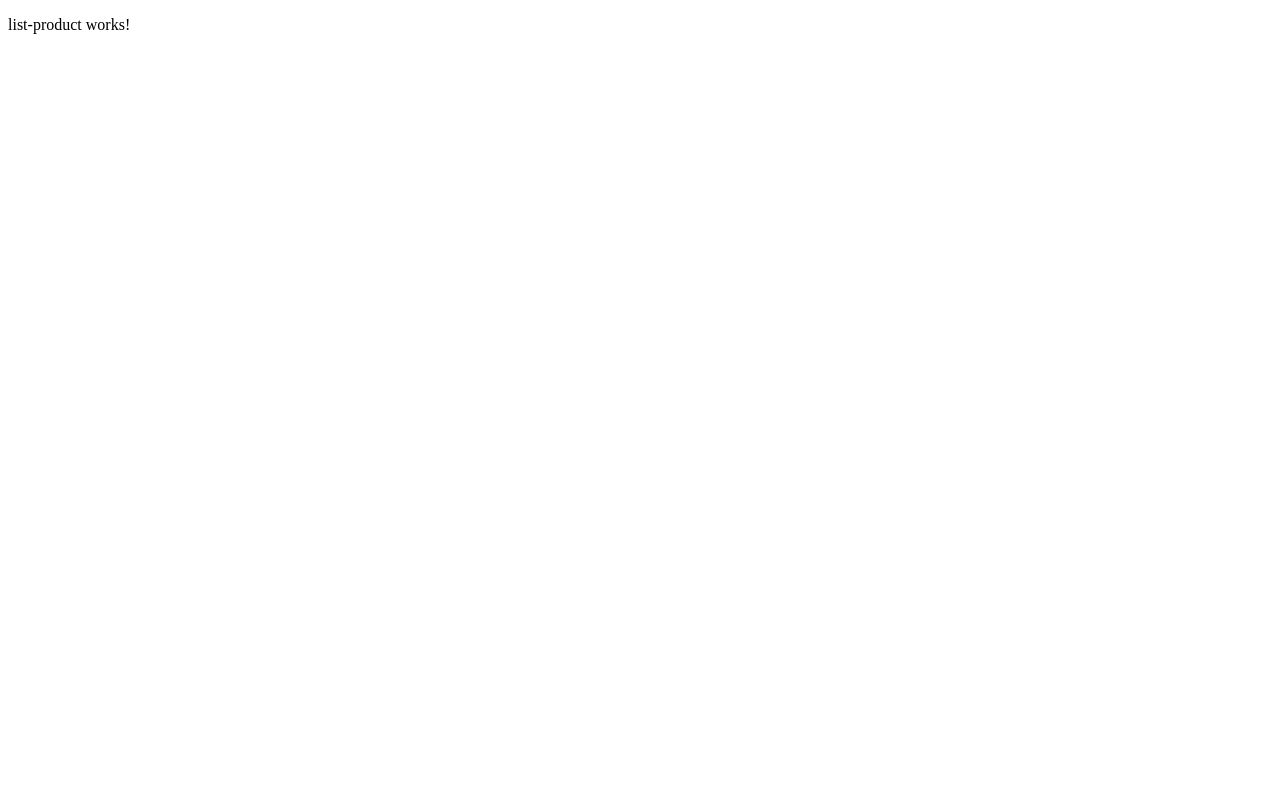
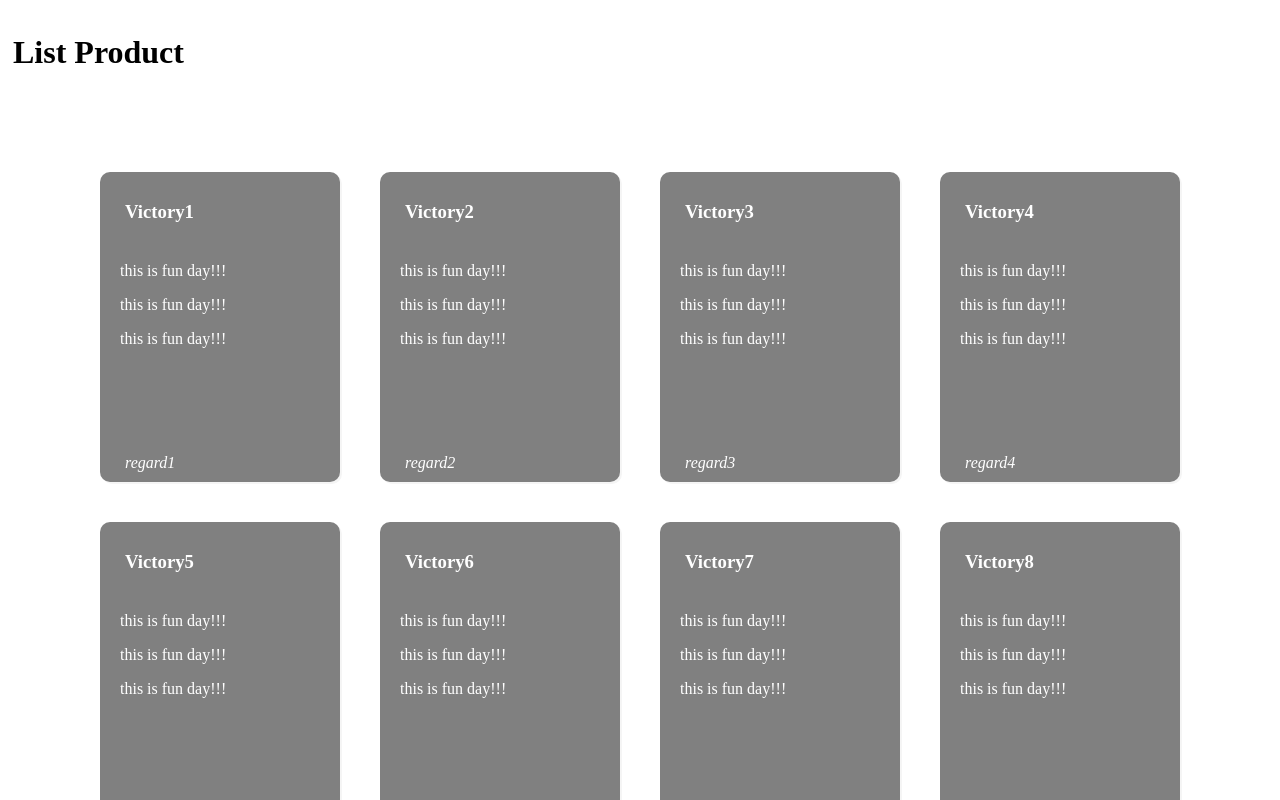
Before and after one commit to TruPhuongLong/angularProjects, an Angular app in the folder first-app/: page / in a window 1280 px wide. Shown: the top 800 px of the page. Built offline with nearby package versions, Linux system fonts and the light colour scheme.

Commit message:
complete list product

```diff
--- a/first-app/src/app/components/child-components/card.component.ts
+++ b/first-app/src/app/components/child-components/card.component.ts
@@ -6,13 +6,13 @@ import { Component, Input } from '@angular/core';
         `
         <div class="card-container">
             <app-header>
-                <h3>title</h3>
+                <h3>{{item?.title ? item.title : 'Header'}}</h3>
             </app-header>
             <div class="card-content">
-
+                <ng-content></ng-content>
             </div>
             <app-footer>
-                <i>regard</i>
+                <i>{{item?.footer ? item.footer : 'Footer'}}</i>
             </app-footer>
         </div>
     `,
@@ -26,6 +26,7 @@ import { Component, Input } from '@angular/core';
             background-color: grey;
             color: white;
             box-shadow: 2px 2px #F5F5F5;
+            padding: 5px 20px;
             margin: 20px;
         }
 
@@ -36,5 +37,5 @@ import { Component, Input } from '@angular/core';
 })
 
 export class CardComponent {
-
+    @Input() item;
 }
--- a/first-app/src/app/components/pages/list-product/list-product.component.css
+++ b/first-app/src/app/components/pages/list-product/list-product.component.css
@@ -0,0 +1,6 @@
+.list-container{
+    display: flex;
+    flex-direction: row;
+    flex-wrap: wrap;
+    justify-content: center;
+}
--- a/first-app/src/app/components/pages/list-product/list-product.component.html
+++ b/first-app/src/app/components/pages/list-product/list-product.component.html
@@ -1,3 +1,23 @@
-<p>
-  list-product works!
-</p>
+<app-header>
+  <h1>List Product</h1>
+</app-header>
+
+<br/>
+<br/>
+<br/>
+
+<div class="list-container">
+  <app-card *ngFor="let item of items" [item]="item">
+    <p>{{item.content}}</p>
+    <p>{{item.content}}</p>
+    <p>{{item.content}}</p>
+  </app-card>
+</div>
+
+<br/>
+<br/>
+<br/>
+
+<app-footer>
+  <i>welcome here, good luck</i>
+</app-footer>
--- a/first-app/src/app/components/pages/list-product/list-product.component.ts
+++ b/first-app/src/app/components/pages/list-product/list-product.component.ts
@@ -1,15 +1,24 @@
-import { Component, OnInit } from '@angular/core';
+import { Component } from '@angular/core';
 
 @Component({
   selector: 'app-list-product',
   templateUrl: './list-product.component.html',
   styleUrls: ['./list-product.component.css']
 })
-export class ListProductComponent implements OnInit {
-
-  constructor() { }
-
-  ngOnInit() {
+export class ListProductComponent {
+  items;
+  constructor() {
+    this.items = [
+      {id: 1, title: 'Victory1', footer: 'regard1', content: 'this is fun day!!!'},
+      {id: 2, title: 'Victory2', footer: 'regard2', content: 'this is fun day!!!'},
+      {id: 3, title: 'Victory3', footer: 'regard3', content: 'this is fun day!!!'},
+      {id: 4, title: 'Victory4', footer: 'regard4', content: 'this is fun day!!!'},
+      {id: 5, title: 'Victory5', footer: 'regard5', content: 'this is fun day!!!'},
+      {id: 6, title: 'Victory6', footer: 'regard6', content: 'this is fun day!!!'},
+      {id: 7, title: 'Victory7', footer: 'regard7', content: 'this is fun day!!!'},
+      {id: 8, title: 'Victory8', footer: 'regard8', content: 'this is fun day!!!'},
+      {id: 9, title: 'Victory9', footer: 'regard9', content: 'this is fun day!!!'},
+    ]
   }
 
 }
--- a/first-app/src/app/components/pages/list-product/list-product.module.ts
+++ b/first-app/src/app/components/pages/list-product/list-product.module.ts
@@ -1,4 +1,5 @@
 import {NgModule} from '@angular/core';
+import {CommonModule} from '@angular/common';
 
 import {ChildModule} from '../../child-components/child.module'
 
@@ -9,6 +10,7 @@ import {ListProductComponent} from './list-product.component';
         ListProductComponent,
     ],
     imports: [
+        CommonModule,
         ChildModule,
     ],
     exports: [
```
